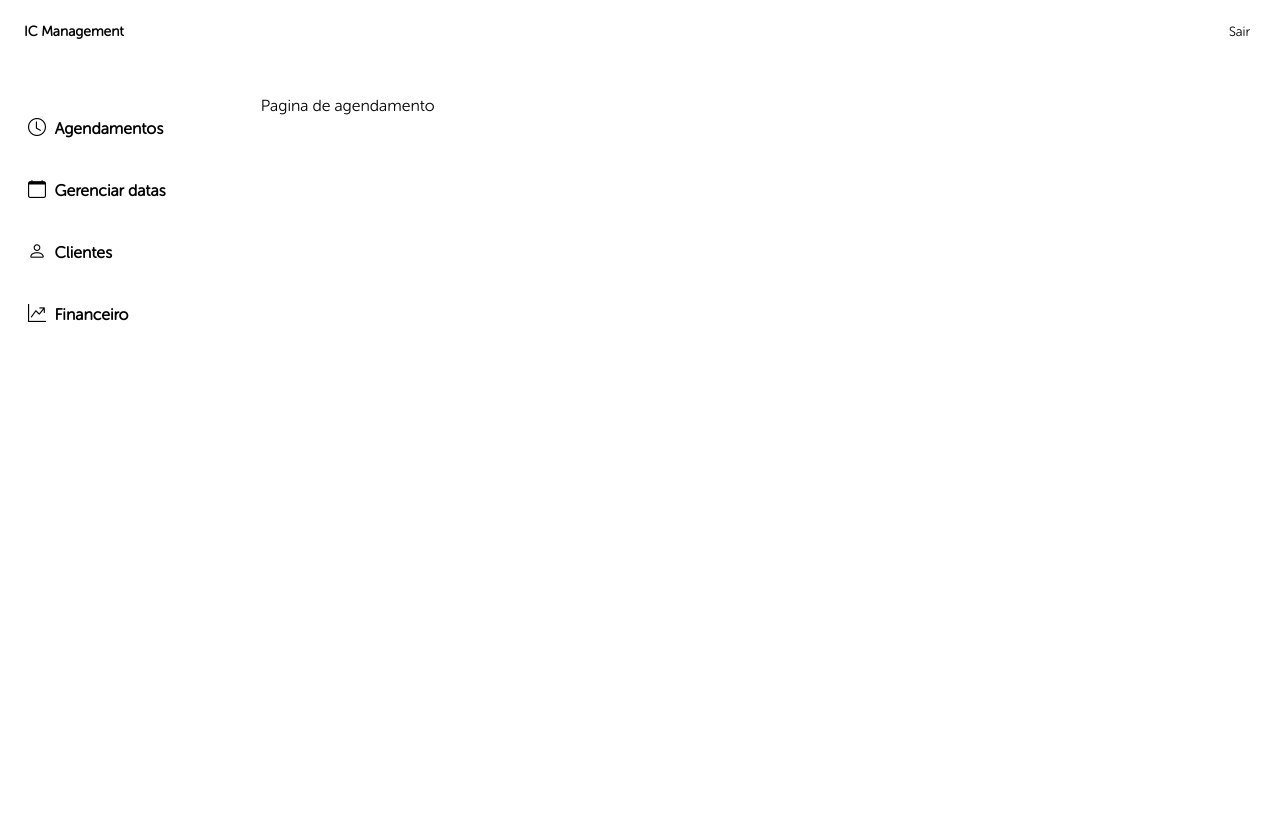
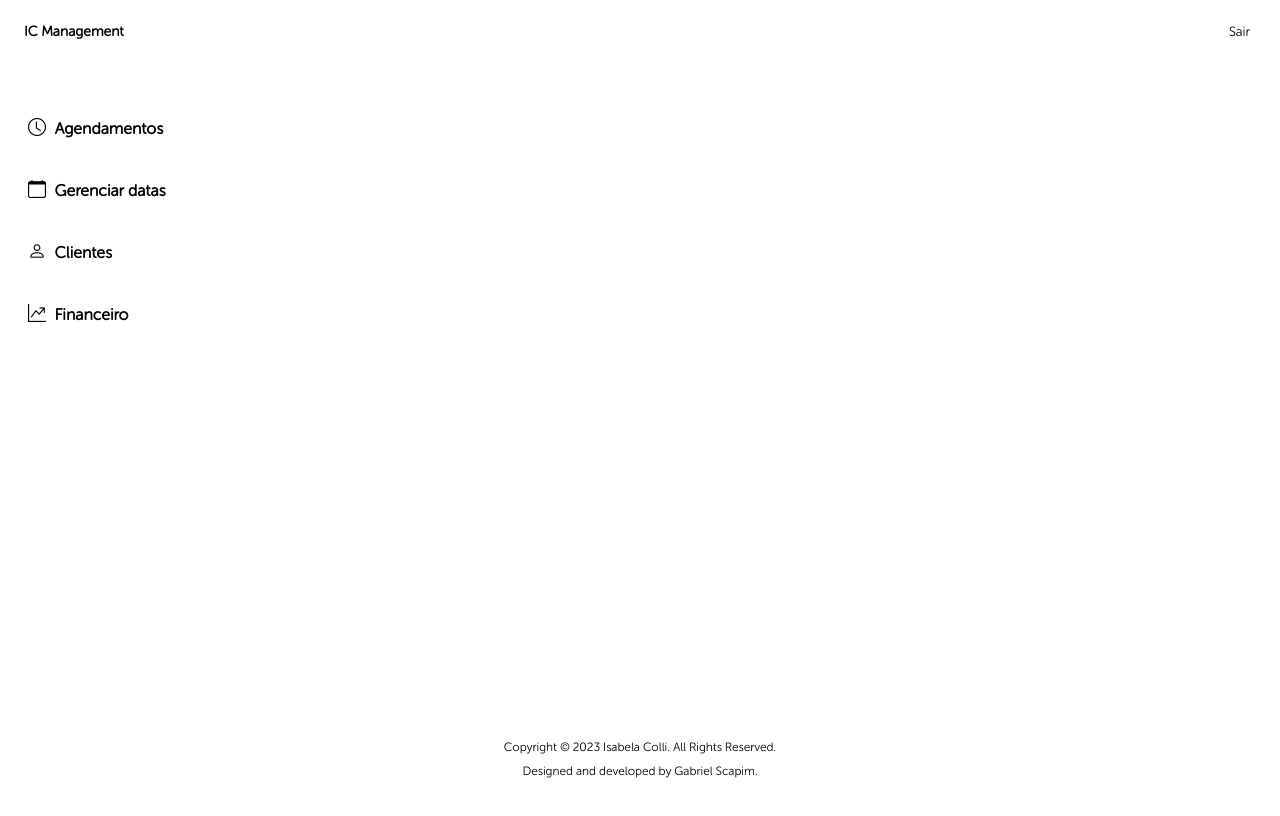
Before and after one commit to gabrielscapim/frontend-management-schedule-your-beauty, a React (Vite) app: page / in a window 1280 px wide. Shown: the top 816 px of the page. Built offline with nearby package versions, Linux system fonts and the light colour scheme.

Commit message:
feat: footer created

```diff
--- a/src/App.css
+++ b/src/App.css
@@ -12,6 +12,7 @@
     display: flex;
     flex-direction: column;
     width: 100%;
+    min-height: 99vh;
 }
 
 .App main {
--- a/src/App.tsx
+++ b/src/App.tsx
@@ -2,6 +2,7 @@ import SideBar from './components/SideBar';
 import AppRoutes from './routes';
 import './App.css';
 import Header from './components/Header';
+import Footer from './components/Footer';
 
 function App() {
   return (
@@ -11,6 +12,7 @@ function App() {
         <SideBar />
         <AppRoutes />
       </main>
+      <Footer />
     </div>
   );
 }
--- /dev/null
+++ b/src/components/Footer/Footer.module.css
@@ -0,0 +1,26 @@
+.footer {
+    margin-top: auto;
+    margin-bottom: 0px;
+    padding: 16px;
+    text-align: center;
+    font-size: 12px;
+    display: flex;
+    flex-direction: column;
+}
+
+.footer div {
+    padding-bottom: 5px;
+}
+
+.footer span {
+    padding: 5px;
+}
+
+.footer i {
+    font-size: 20px;
+}
+
+.footer a {
+    color: inherit;
+    text-decoration: none;
+}
--- /dev/null
+++ b/src/components/Footer/index.tsx
@@ -0,0 +1,16 @@
+import styles from './Footer.module.css';
+
+function Footer() {
+  return (
+    <footer className={ styles.footer }>
+      <span>
+        Copyright © 2023 Isabela Colli. All Rights Reserved.
+      </span>
+      <span>
+        Designed and developed by Gabriel Scapim.
+      </span>
+    </footer>
+  );
+}
+
+export default Footer;
--- a/src/components/SideBar/SideBar.module.css
+++ b/src/components/SideBar/SideBar.module.css
@@ -1,7 +1,6 @@
 .side-bar {
     width: 20%;
     font-size: 16px;
-    height: 100vh;
 }
 
 .nav {
--- a/src/pages/ManagerSchedules.tsx
+++ b/src/pages/ManagerSchedules.tsx
@@ -1,8 +1,6 @@
 function ManagerSchedules() {
   return (
-    <div>
-      Pagina de agendamento
-    </div>
+    <div> </div>
   );
 }
 
```
